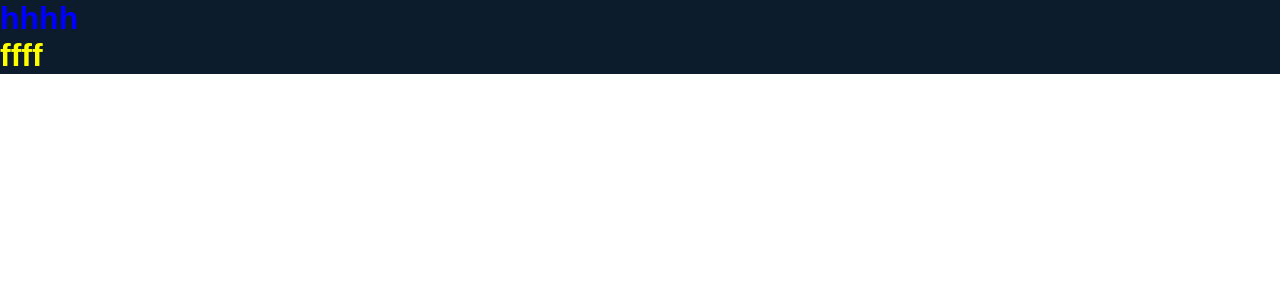
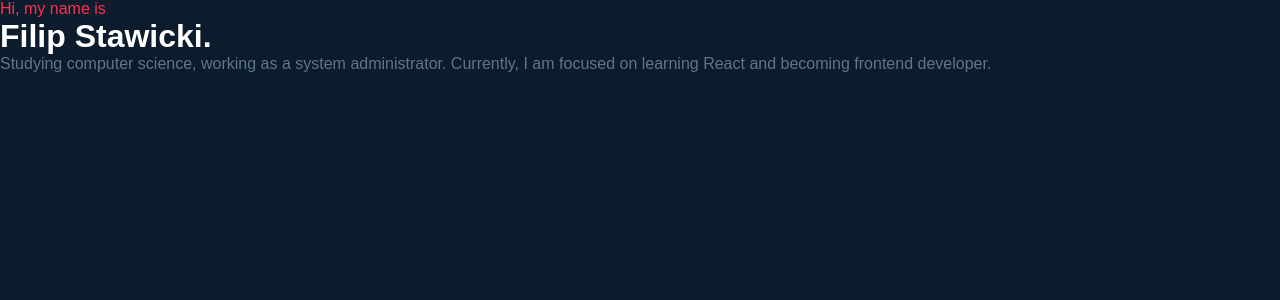
Before and after one commit to fstawicki/fstawicki_portfolio, a React (Create React App) app: page / in a window 1280 px wide. Shown: the top 300 px of the page. Built offline with nearby package versions, Linux system fonts and the light colour scheme.

Commit message:
working on portfolio - setting up styled components

```diff
--- a/src/components/HeroPage.jsx
+++ b/src/components/HeroPage.jsx
@@ -4,8 +4,14 @@ import { StyledHeroPage } from './styles/HeroPage.styled'
 const HeroPage = () => {
   return (
     <StyledHeroPage>
-      <h1>hhhh</h1>
-      <h1 className="aaa">ffff</h1>
+      <div className="introText">
+        <p className='accent'>Hi, my name is</p>
+        <h1>Filip Stawicki.</h1>
+        <p>Studying computer science, working as a system administrator. Currently, I am focused on learning React and becoming frontend developer.</p>
+      </div>
+      <div className="buttons">
+
+      </div>
     </StyledHeroPage>
   )
 }
--- a/src/components/styles/HeroPage.styled.jsx
+++ b/src/components/styles/HeroPage.styled.jsx
@@ -1,16 +1,25 @@
 import styled from "styled-components";
 
 export const StyledHeroPage = styled.div`
-    color: red;
+
     background-color: ${({theme}) => theme.bgcolor};
+    height: 100vh;
 
 
-    h1{
-        color: blue;
-    }
+    .introText{
 
-    .aaa{
-        color: yellow;
+
+        .accent{
+            color: ${ ({theme}) => theme.accent };
+        }
+
+        h1{
+
+        }
+
+        p{
+            color: ${ ({theme}) => theme.greytext };
+        }
     }
 
 `
--- a/src/components/styles/Theme.js
+++ b/src/components/styles/Theme.js
@@ -1,7 +1,8 @@
 
 const theme = {
     bgcolor: '#0c1c2c',
-    greytext: '#5e768d'
+    greytext: '#5e768d',
+    accent: '#ff304f'
 }
 
 export default theme;
--- a/src/index.css
+++ b/src/index.css
@@ -2,6 +2,8 @@
   margin: 0;
   padding: 0;
   box-sizing: border-box;
+
+  color: white;
 }
 
 html{
```
